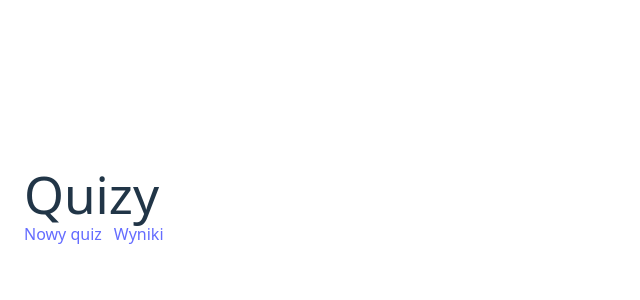
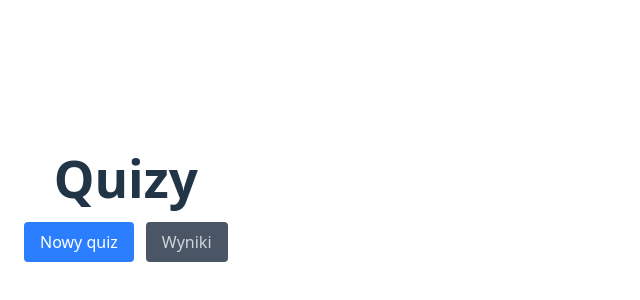
Before and after one commit to w1nned/quizygg, a React (Vite) app: page / in a window 1280 px wide. Shown: the part 182-482 px from the top of the page, without its empty margins (0-640 px from the left). Built offline with nearby package versions, Linux system fonts and the light colour scheme.

Commit message:
QuizList attempt#1
fix needed: margin auto not working, solving the issue...

```diff
--- a/src/components/QuizList.jsx
+++ b/src/components/QuizList.jsx
@@ -19,36 +19,36 @@ function QuizList() {
   };
 
   return (
-    <div>
-      <h1>Quizy</h1>
+    <div className="mx-auto max-w-md">
+      <h1 className="text-3xl font-bold mb-4 flex justify-center">Quizy</h1>
 
       <div className="mb-6 flex gap-3">
-        <Link to="/create">
+        <Link to="/create" className="bg-blue-500 text-white px-4 py-2 rounded">
           Nowy quiz
         </Link>
 
-        <Link to="/results">
+        <Link to="/results" className="bg-gray-600 text-gray-300 px-4 py-2 rounded">
           Wyniki
         </Link>
       </div>
 
       {quizzes.map(q => (
         <div
-          key={q.id}>
+          key={q.id} className="border p-4 rounded mb-3 shadow">
 
-          <h3>{q.title}</h3>
+          <h3 className="text-xl font-semibold">{q.title}</h3>
 
-          <p>{q.description}</p>
+          <p className="text-gray-600">{q.description}</p>
 
-          <div>
+          <div className="mt-3 flex gap-3">
 
             <Link
-              to={`/quiz/${q.id}`}>
+              to={`/quiz/${q.id}`} className="bg-green-500 text-white px-3 py-1 rounded">
               Rozwiąż
             </Link>
 
             <button
-              onClick={() => deleteQuiz(q.id)}>
+              onClick={() => deleteQuiz(q.id)} className="bg-red-500 text-white px-3 py-1 rounded">
               Usuń
             </button>
 
--- a/src/index.css
+++ b/src/index.css
@@ -17,11 +17,7 @@
 
 a {
   font-weight: 500;
-  color: #646cff;
   text-decoration: inherit;
-}
-a:hover {
-  color: #535bf2;
 }
 
 body {
@@ -62,7 +58,7 @@ button:focus-visible {
     background-color: #ffffff;
   }
   a:hover {
-    color: #747bff;
+    color: #1f1f1f;
   }
   button {
     background-color: #f9f9f9;
```
